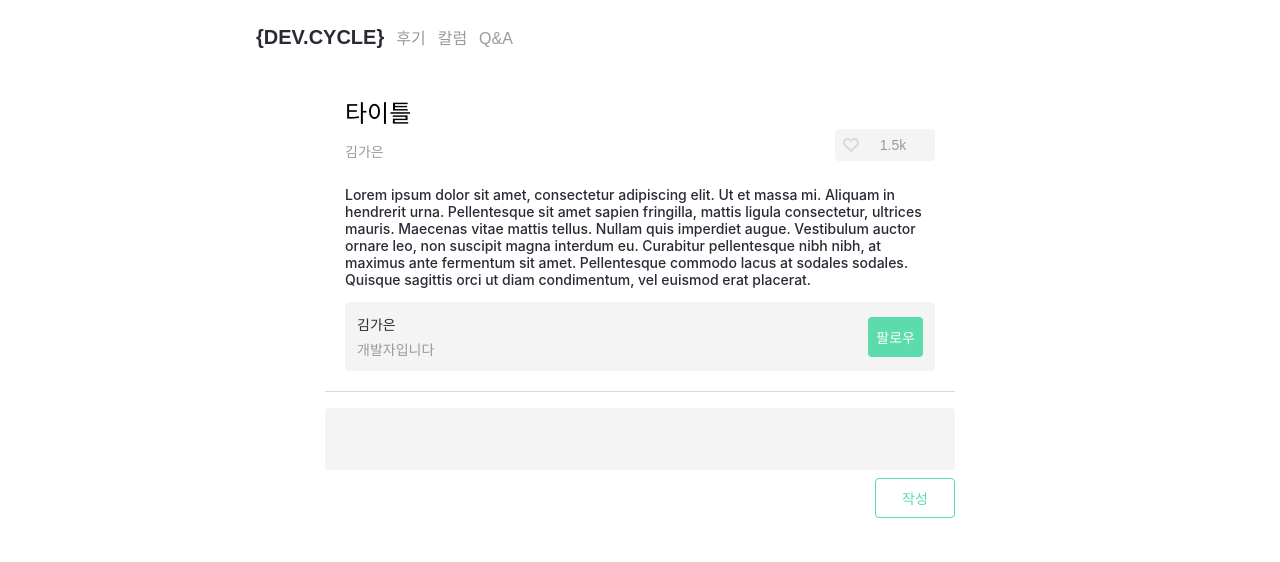
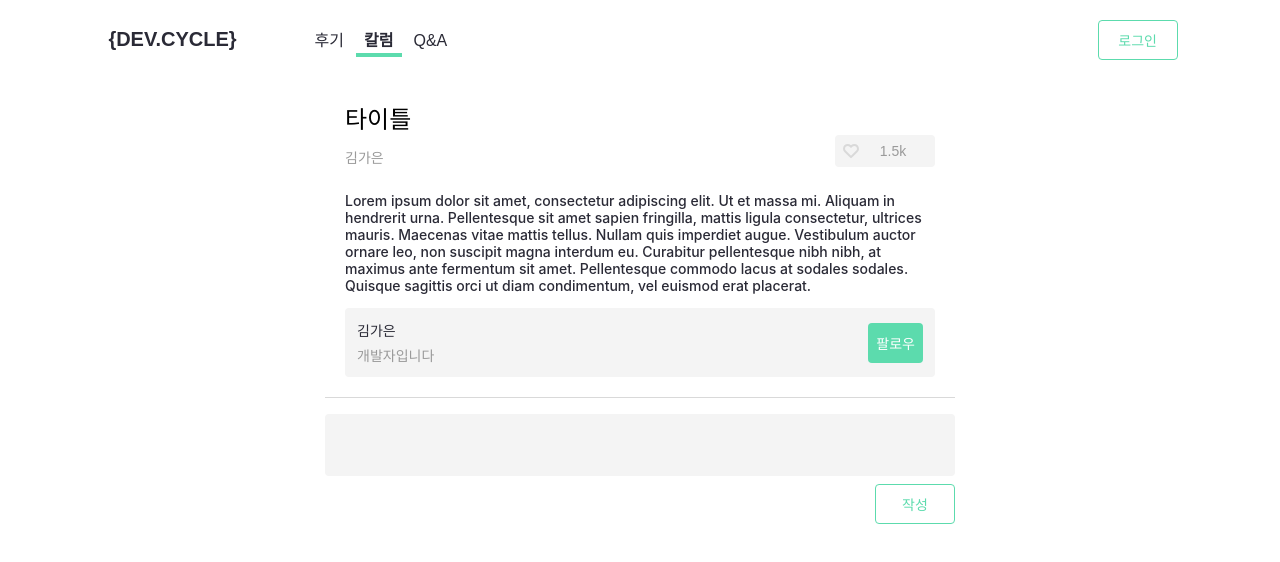
Before and after one commit to GDSC-DEV-CYCLE/frontend, a React (Vite) app: page /postdetail in a window 1280 px wide. Shown: the top 562 px of the page. Built offline with nearby package versions, Linux system fonts and the light colour scheme.

Commit message:
💄 Make TopNavigation

```diff
--- a/src/components/Button/LikeButton/index.tsx
+++ b/src/components/Button/LikeButton/index.tsx
@@ -12,10 +12,8 @@ type Props = {
 export default function LikeButton({ children, isClicked, ...args }: Props) {
   return (
     <S.Button {...args} isSelected={isClicked}>
-      <img src={isClicked ? whiteHeartIcon : grayHeartIcon} alt="heart icon" />
+      <img src={isClicked ? whiteHeartIcon : grayHeartIcon} alt="heart-icon" />
       <S.NumberWrapper> {children}</S.NumberWrapper>
     </S.Button>
   );
 }
-
-//
--- a/src/components/Navigation/TopNavigation/index.tsx
+++ b/src/components/Navigation/TopNavigation/index.tsx
@@ -1,14 +1,52 @@
+import { useNavigate } from 'react-router-dom';
+
+import userIcon from '../../../assets/icons/user.svg';
+import { useLogin, useTopNavigation } from '../../../store/store';
 import * as S from './styled';
 
 export default function TopNavigation() {
+  const { postKind, changePostKind } = useTopNavigation();
+  const { isLogin } = useLogin();
+
   const logoName = '{DEV.CYCLE}';
+  const navigate = useNavigate();
+
+  const onClickNavigationButton = (navigation: string) => {
+    changePostKind(navigation);
+    navigate('/postlist');
+  };
 
   return (
     <S.Layout>
-      <S.LogoButton>{logoName}</S.LogoButton>
-      <S.NavigationButton>후기</S.NavigationButton>
-      <S.NavigationButton>칼럼</S.NavigationButton>
-      <S.NavigationButton>Q&A</S.NavigationButton>
+      <div>
+        <S.LogoButton>{logoName}</S.LogoButton>
+        <S.NavigationButton
+          onClick={() => onClickNavigationButton('후기')}
+          isSelected={postKind === '후기'}
+        >
+          후기
+        </S.NavigationButton>
+        <S.NavigationButton
+          onClick={() => onClickNavigationButton('칼럼')}
+          isSelected={postKind === '칼럼'}
+        >
+          칼럼
+        </S.NavigationButton>
+        <S.NavigationButton
+          onClick={() => onClickNavigationButton('Q&A')}
+          isSelected={postKind === 'Q&A'}
+        >
+          Q&A
+        </S.NavigationButton>
+      </div>
+
+      {isLogin ? (
+        <S.ButtonWrapper>
+          <img src={userIcon} alt="user-icon" />
+        </S.ButtonWrapper>
+      ) : (
+        <S.LoginButton color="normal">로그인</S.LoginButton>
+      )}
     </S.Layout>
   );
 }
--- a/src/components/Navigation/TopNavigation/styled.ts
+++ b/src/components/Navigation/TopNavigation/styled.ts
@@ -1,12 +1,17 @@
 import styled, { css } from 'styled-components';
 
-import { Body2 } from '../../../styles/common';
+import { Body2, Body3 } from '../../../styles/common';
+import DefaultButton from '../../Button/DefaultButton';
 
 export const Layout = styled.div`
-  padding: 24px 250px;
+  display: flex;
+  align-items: center;
+  justify-content: space-between;
+  padding: 20px 8vw;
 `;
 
 export const LogoButton = styled.button`
+  margin: 0 5vw 0 0;
   background-color: transparent;
   font-weight: 700;
   font-size: 20px;
@@ -20,19 +25,36 @@ interface NavigationButtonProps {
 }
 
 export const NavigationButton = styled.button<NavigationButtonProps>`
+  margin: 4px 4px 0 0;
+  padding: 0 8px 2px 8px;
   background-color: transparent;
+  border: none;
+  box-sizing: content-box;
+  transition-duration: 0.1;
+  cursor: pointer;
+  color: ${({ theme }) => theme.colors.black};
 
-  cursor: pointer;
-  color: ${({ theme }) => theme.colors.gray3};
+  ${Body2}
 
   ${({ theme, isSelected }) =>
     isSelected
       ? css`
-          border-bottom: 1px solid ${theme.colors.primary};
+          border-bottom: 4px solid ${theme.colors.primary};
+          ${Body3}
         `
       : css`
-          border: none;
+          border-bottom: 4px solid ${theme.colors.white};
         `}
+`;
 
-  ${Body2}
+export const ButtonWrapper = styled.button`
+  margin: 0px;
+  padding: 0px;
+  border: none;
+  background-color: transparent;
+  cursor: pointer;
 `;
+
+export const LoginButton = styled(DefaultButton)`
+  width: 80px;
+`;
--- a/src/store/store.ts
+++ b/src/store/store.ts
@@ -1,12 +1,21 @@
 import { create } from 'zustand';
 
 interface UseTopNavigationTypes {
-  navigation: string;
+  postKind: string;
+  changePostKind: (navigtion: string) => void;
 }
 
 export const useTopNavigation = create<UseTopNavigationTypes>((set) => ({
-  navigation: '칼럼',
-  moveToQAndA: () => set({ navigation: 'Q&A' }),
-  moveToColumn: () => set({ navigation: '칼럼' }),
-  moveToReview: () => set({ navigation: '후기' }),
+  postKind: '칼럼',
+  changePostKind: (navigation: string) => set({ postKind: navigation }),
 }));
+
+interface UseLoginTypes {
+  isLogin: boolean;
+  changeLoginState: () => void;
+}
+
+export const useLogin = create<UseLoginTypes>((set) => ({
+  isLogin: false,
+  changeLoginState: () => set((state) => ({ isLogin: !state.isLogin })),
+}));
```
Also changed, not shown: src/assets/icons/user.svg (added).
